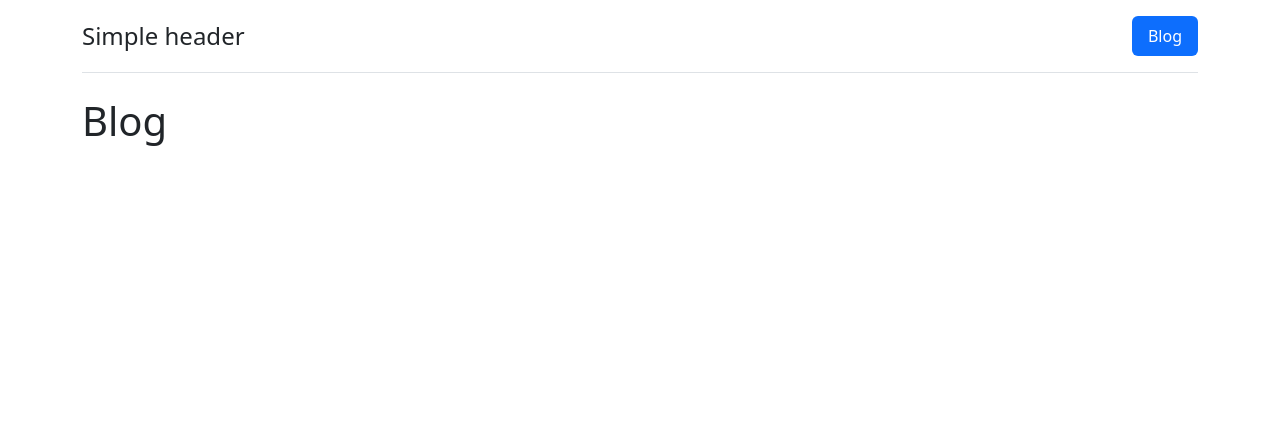
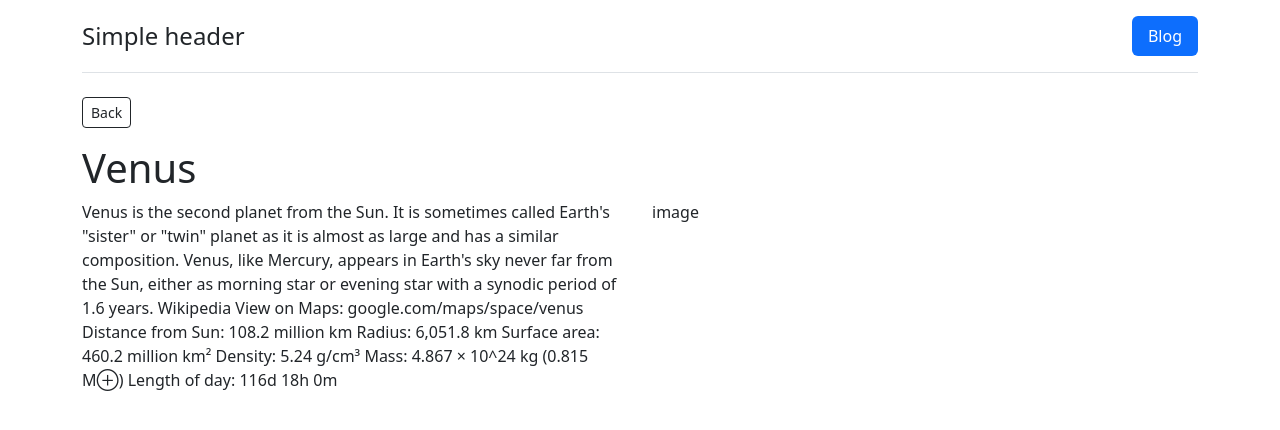
Before and after one commit to edo979/blog-rest-api, a React (Vite) app: page /blog/1pylk2i in a window 1280 px wide. Shown: the top 430 px of the page. Built offline with nearby package versions, Linux system fonts and the light colour scheme; data requests are answered from the project's data file.

Commit message:
single post route

```diff
--- a/src/main.tsx
+++ b/src/main.tsx
@@ -4,7 +4,7 @@ import { createBrowserRouter, RouterProvider } from 'react-router-dom'
 import { Root } from './routes/Root'
 import { Home, loader as homeLoader } from './routes/Home'
 import { ErrorPage } from './routes/ErrorPage'
-import { Blog } from './routes/Blog'
+import { Blog, loader as postLoader } from './routes/Blog'
 import { Blogs, loader as postsLoader } from './routes/Blogs'
 import { BlogNew, action as newBlogAction } from './routes/BlogNew'
 import {
@@ -30,7 +30,7 @@ const router = createBrowserRouter([
             children: [
               { index: true, element: <Blogs />, loader: postsLoader },
               { path: 'new', element: <BlogNew />, action: newBlogAction },
-              { path: ':postId', element: <Blog /> },
+              { path: ':postId', element: <Blog />, loader: postLoader },
               {
                 path: ':postId/edit',
                 element: <BlogEdit />,
--- a/src/routes/Blog.tsx
+++ b/src/routes/Blog.tsx
@@ -1,3 +1,37 @@
+import { Params, useLoaderData, useNavigate } from 'react-router-dom'
+import { getPost, Post } from '../model/posts'
+
+export async function loader({ params }: { params: Params }) {
+  if (!params.postId) throw new Error('Wrong post id')
+  const post = await getPost(params.postId)
+  return { post }
+}
+
 export function Blog() {
-  return <h1>Blog</h1>
+  const { post } = useLoaderData() as { post: Post }
+  const navigate = useNavigate()
+  return (
+    <>
+      <div className="row">
+        <div className="col">
+          <button
+            className="btn btn-outline-dark btn-sm"
+            onClick={() => navigate(-1)}
+          >
+            Back
+          </button>
+        </div>
+      </div>
+      <div className="row mt-3">
+        <h1>{post.title}</h1>
+      </div>
+
+      <div className="row">
+        <div className="col">
+          <p>{post.body}</p>
+        </div>
+        <div className="col">image</div>
+      </div>
+    </>
+  )
 }
--- a/src/routes/Home.tsx
+++ b/src/routes/Home.tsx
@@ -17,9 +17,9 @@ export function Home() {
           <h1 className="display-4 fst-italic">{posts[0].title}</h1>
           <p className="lead my-3">{limitTextTo(posts[0].body, 150)}</p>
           <p className="lead mb-0">
-            <a href="#" className="text-white fw-bold">
+            <Link to={`blog/${posts[0].id}`} className="text-white fw-bold">
               Continue reading...
-            </a>
+            </Link>
           </p>
         </div>
       </div>
```
